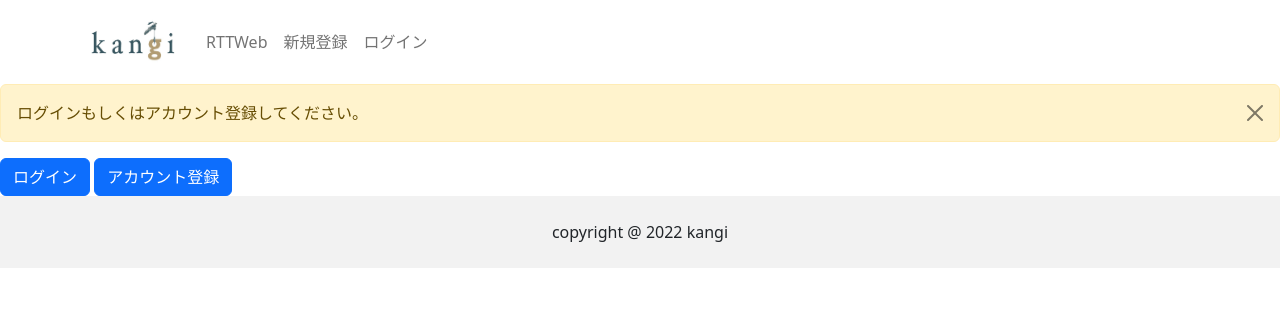
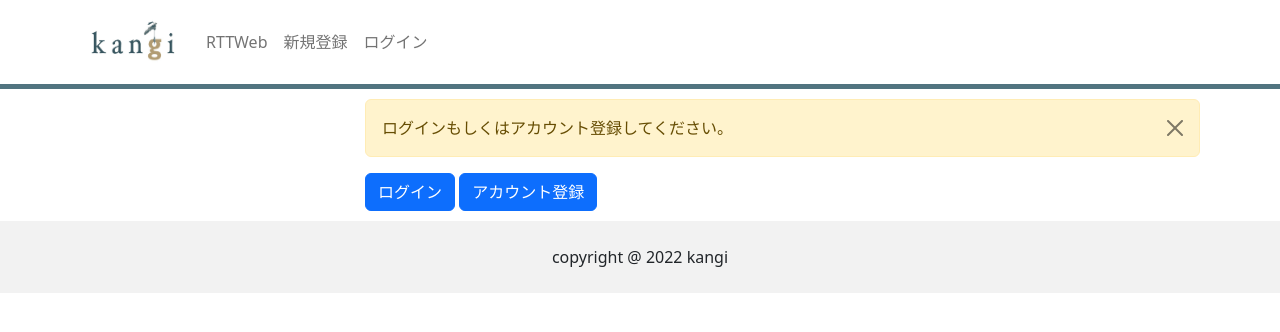
Before and after one commit to tmoka/rtt-next, a Next.js app: page / in a window 1280 px wide. Shown: the top 332 px of the page. Built offline with nearby package versions, Linux system fonts and the light colour scheme; no server answers.

Commit message:
#25 レイアウトを修正

```diff
--- a/src/components/Header.tsx
+++ b/src/components/Header.tsx
@@ -13,7 +13,7 @@ const Header = () => {
 
   return (
     <>
-      <Navbar bg='white' expand='lg'>
+      <Navbar bg='white' expand='lg' style={{ borderBottom: '5px solid #517480' }}>
         <Container>
           <Navbar.Brand href='/'>
             <Image
--- a/src/components/Layout.tsx
+++ b/src/components/Layout.tsx
@@ -1,12 +1,20 @@
 import React, { ReactNode } from 'react'
+import { Container } from 'react-bootstrap'
 import Footer from './Footer'
 import Header from './Header'
+import Row from 'react-bootstrap/Row'
+import Col from 'react-bootstrap/Col'
 
 const Layout = ({ children }: { children: ReactNode }) => {
   return (
     <>
       <Header />
-      <main>{children}</main>
+      <Container style={{ width: '1140px' }}>
+        <Row>
+          <Col sm={3}></Col>
+          <Col sm={9} style={{ padding: '10px' }}>{children}</Col>
+        </Row>
+      </Container>
       <Footer />
     </>
   )
```
